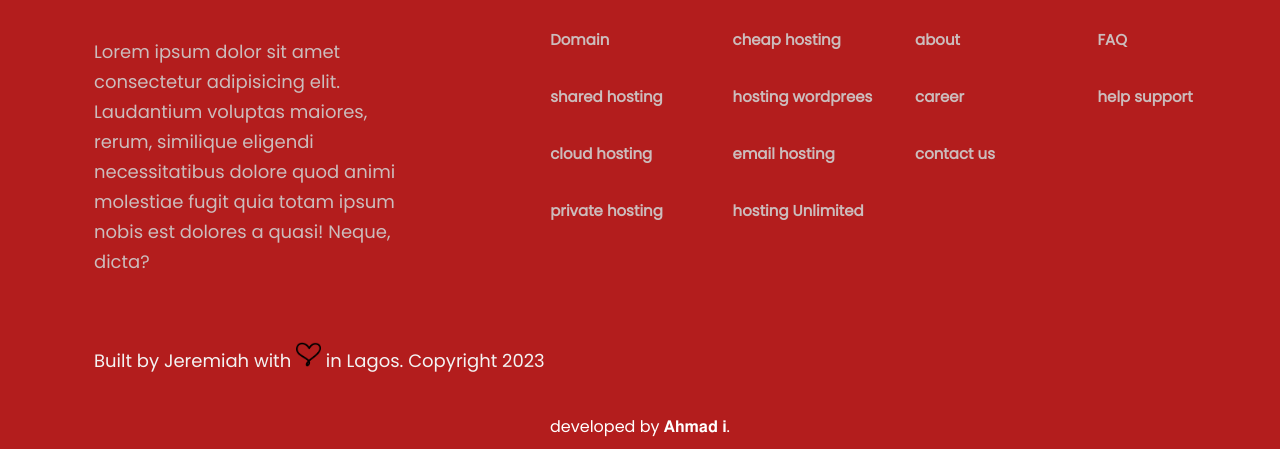
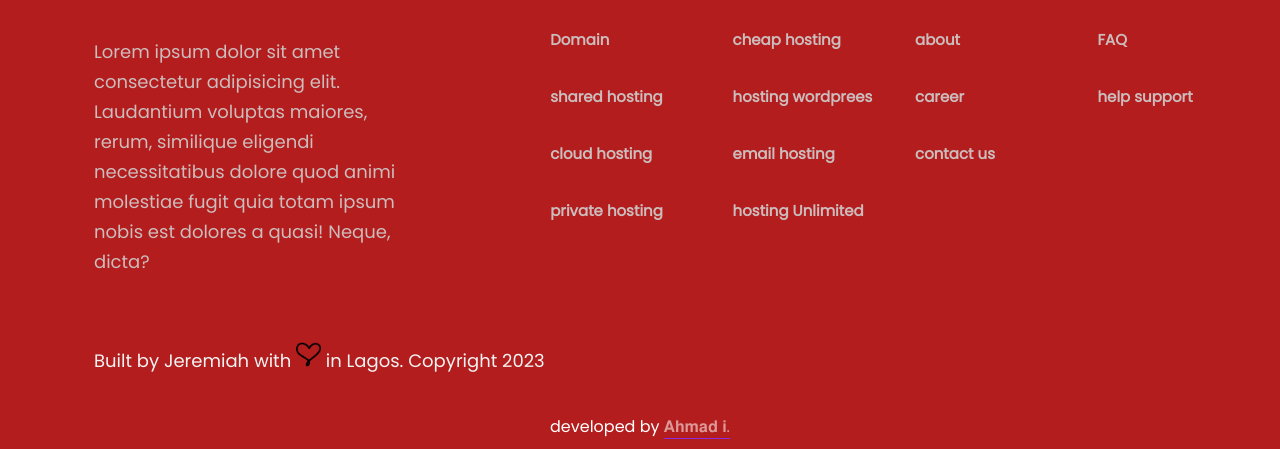
Before and after one commit to red-xbm/Loxi, a plain HTML site: page index.html in a window 1280 px wide. Shown: the part 4501-4950 px from the top of the page. Drawn offline with Linux system fonts and the light colour scheme.

Commit message:
Add files via upload

```diff
--- a/fmy.css
+++ b/fmy.css
@@ -725,7 +725,11 @@ input:checked + .slider:before {
     padding: 10px 0;
 
 }
-
+.end a {
+    text-decoration: none;
+    border-bottom: blueviolet 1px solid;
+    color:#fdfdfd8c;
+}
 
 /* phone */
 @media screen and (max-width: 767px) {
--- a/index.html
+++ b/index.html
@@ -303,7 +303,7 @@
         </div>
     </div>
 
-    <p class="end">developed by 𝐀𝐡𝐦𝐚𝐝 𝐢.</p>
+    <p class="end">developed by <a href="https://www.upwork.com/freelancers/~011344f9e456004a62">𝐀𝐡𝐦𝐚𝐝 𝐢.</a> </p>
 
 
     <script src="fmy.js"></script>
```
